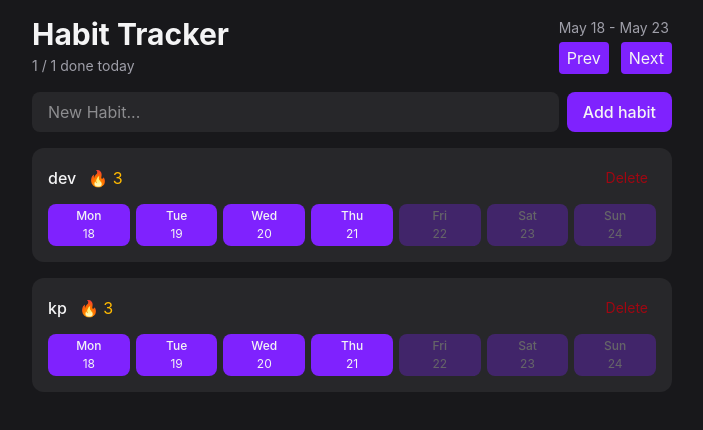
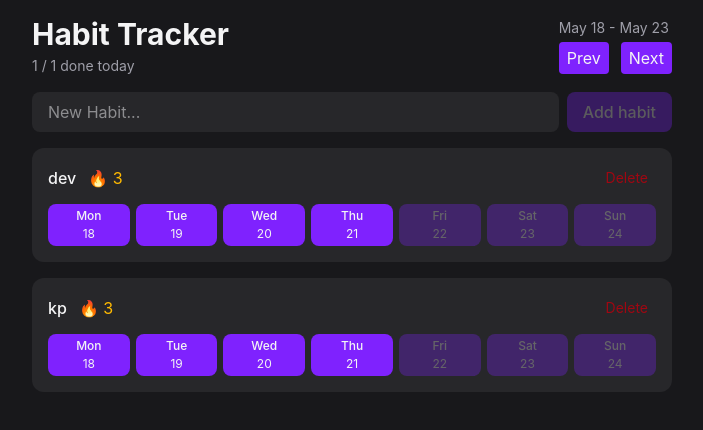
Before and after one commit to Devanshukoli/habitkit, a React (Vite) app: page / in a window 1280 px wide. Shown: the top 430 px of the page, without its empty margins (288-991 px from the left). Built offline with nearby package versions, Linux system fonts and the light colour scheme.

Commit message:
if habit name is not there then make add habit button disabled

```diff
--- a/src/components/HabitForm.tsx
+++ b/src/components/HabitForm.tsx
@@ -10,6 +10,7 @@ const HabitForm = () => {
 
   const handleSubmit = (event: SubmitEvent) => {
     event.preventDefault()
+    if (habitName.trim() === '') return;
     console.log(habitName)
   }
 
@@ -22,7 +23,7 @@ const HabitForm = () => {
           className="flex-1 rounded-lg bg-zinc-800 px-4 py-2 outline-none focus-visible:ring-2 focus-visible:ring-violet-500"
           placeholder="New Habit..."
         />
-        <Button className="rounded-lg px-4 py-2 font-medium">Add habit</Button>
+        <Button disabled={habitName.trim() === ''} className="rounded-lg px-4 py-2 font-medium">Add habit</Button>
       </form>
     </>
   );
```
